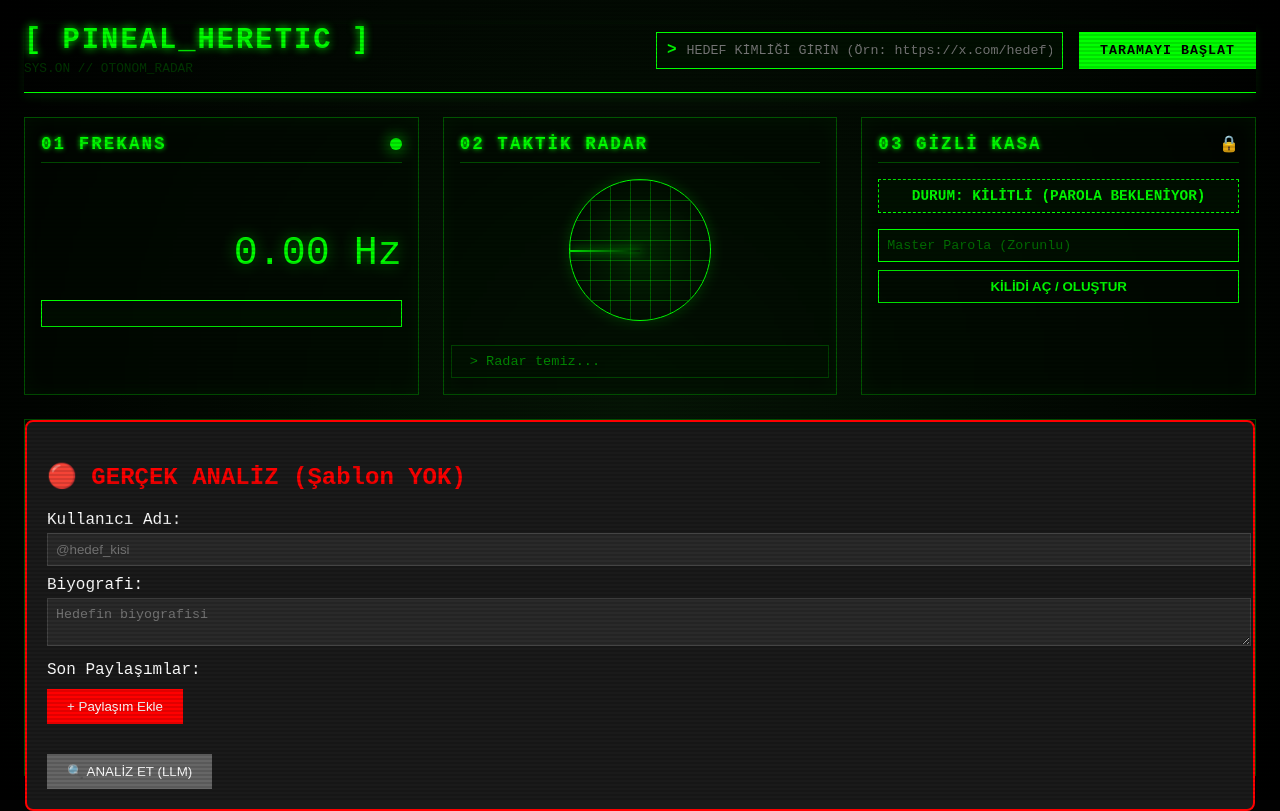
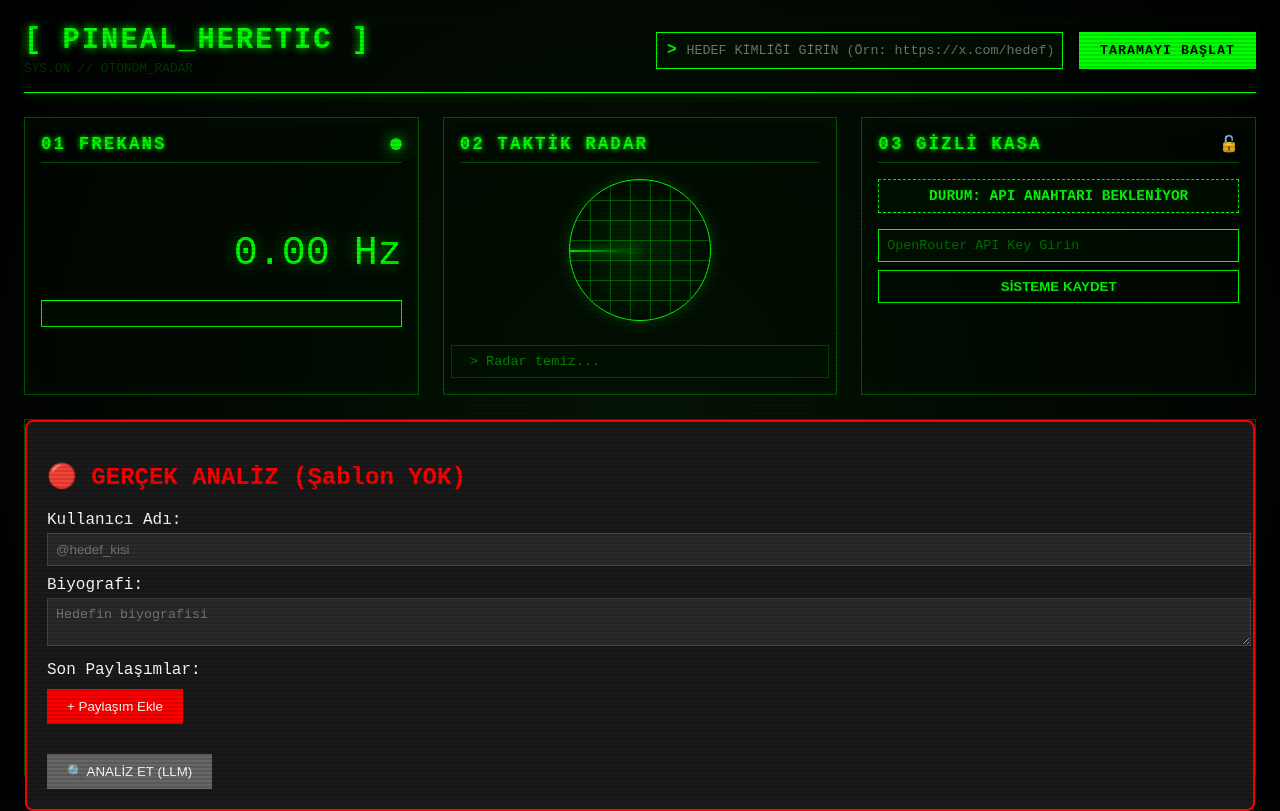
Before and after one commit to AppleCurse/pineal-heretic, a Svelte app in the folder frontend/: page / in a window 1280 px wide. Built offline with nearby package versions, Linux system fonts and the light colour scheme.

Commit message:
feat: Remove Master Password requirement from Vault UI per user request

```diff
--- a/frontend/src/components/VaultPanel.svelte
+++ b/frontend/src/components/VaultPanel.svelte
@@ -1,39 +1,25 @@
 <script lang="ts">
   import { invoke } from '@tauri-apps/api/core';
 
-  let keyInput = "";
   let valInput = "";
-  let masterPassword = "";
-  let vaultStatus = "KİLİTLİ (PAROLA BEKLENİYOR)";
+  let vaultStatus = "API ANAHTARI BEKLENİYOR";
   let vaultLog = "";
-  let isUnlocked = false;
 
-  async function unlockVault() {
-    if (!masterPassword) return;
+  async function saveCredentials() {
+    if (!valInput) return;
     try {
-      vaultStatus = "KİLİT AÇILIYOR...";
-      const res: string = await invoke('unlock_vault', { password: masterPassword });
-      vaultLog = res;
-      vaultStatus = "GÜVENLİ (MÜHÜRLÜ)";
-      isUnlocked = true;
-      masterPassword = ""; // Clear password from UI memory
-    } catch(err) {
-      vaultLog = `HATA: ${err}`;
-      vaultStatus = "İHLAL RİSKİ";
-    }
-  }
+      vaultStatus = "KAYDEDİLİYOR...";
+      // Arka planda otomatik şifre ile kasayı aç
+      await invoke('unlock_vault', { password: "pineal_default_admin" });
 
-  async function sealCredentials() {
-    try {
-      vaultStatus = "MÜHÜRLENİYOR...";
-      const res: string = await invoke('set_vault_credentials', { key: keyInput, value: valInput });
-      vaultLog = res;
-      vaultStatus = "GÜVENLİ (MÜHÜRLÜ)";
-      keyInput = "";
+      // API Anahtarını kaydet
+      const res: string = await invoke('set_vault_credentials', { key: "OPENROUTER_API_KEY", value: valInput });
+      vaultLog = "API Anahtarı başarıyla sisteme gömüldü!";
+      vaultStatus = "SİSTEM AKTİF";
       valInput = "";
     } catch(err) {
       vaultLog = `HATA: ${err}`;
-      vaultStatus = "İHLAL RİSKİ";
+      vaultStatus = "BAĞLANTI HATASI";
     }
   }
 </script>
@@ -41,7 +27,7 @@
 <div class="panel vault-panel">
   <div class="panel-header">
     <h2>03 GİZLİ KASA</h2>
-    <div class="lock-icon">{isUnlocked ? '🔓' : '🔒'}</div>
+    <div class="lock-icon">🔓</div>
   </div>
 
   <div class="panel-content">
@@ -49,18 +35,10 @@
       DURUM: {vaultStatus}
     </div>
 
-    {#if !isUnlocked}
-      <div class="form-group">
-        <input type="password" bind:value={masterPassword} placeholder="Master Parola (Zorunlu)" />
-        <button on:click={unlockVault}>KİLİDİ AÇ / OLUŞTUR</button>
-      </div>
-    {:else}
-      <div class="form-group">
-        <input type="text" bind:value={keyInput} placeholder="Anahtar (Örn: OPENAI_API_KEY)" />
-        <input type="password" bind:value={valInput} placeholder="Değer (Gizli)" />
-        <button on:click={sealCredentials}>KASAYA MÜHÜRLE</button>
-      </div>
-    {/if}
+    <div class="form-group">
+      <input type="password" bind:value={valInput} placeholder="OpenRouter API Key Girin" />
+      <button on:click={saveCredentials}>SİSTEME KAYDET</button>
+    </div>
 
     {#if vaultLog}
       <div class="vault-log">> {vaultLog}</div>
```
